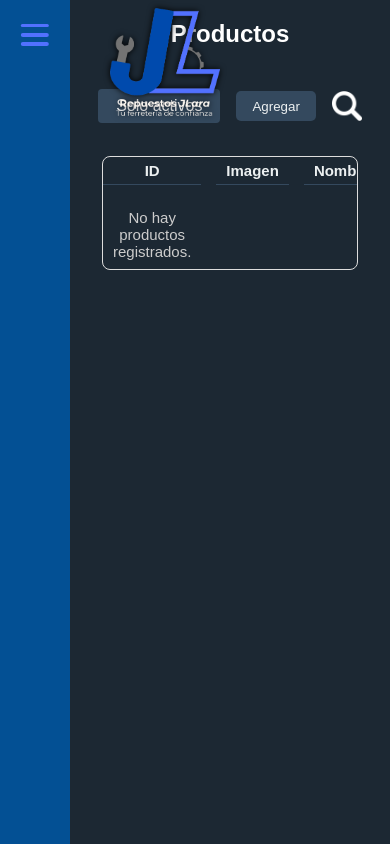
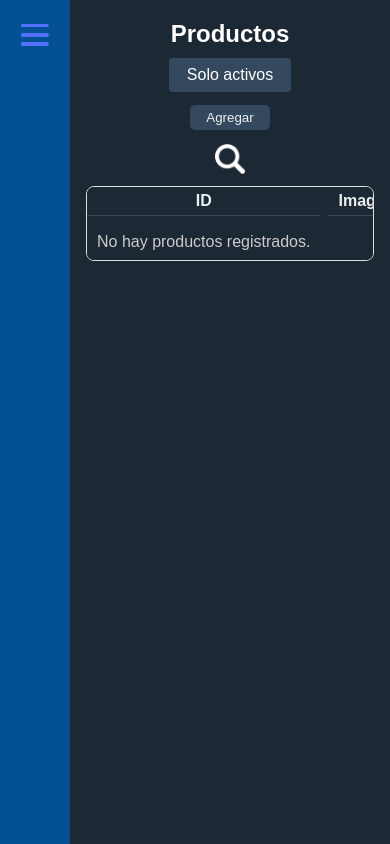
Before and after one commit to XavierL2305/Proyecto-TIII, a Django app: page /productos/ in a window 390 px wide. Run offline with Django 5.2, Linux system fonts and the light colour scheme; data that the repository does not hold is empty.

Commit message:
actualizacion responsive productos

```diff
--- a/productos/static/productos/styles_productos.css
+++ b/productos/static/productos/styles_productos.css
@@ -128,9 +128,11 @@ h1, h2 {
   background-color: var(--fondos);
   border-radius: 0.5rem;
   border: solid 1px #ddd;
+
+  /* Aquí agregamos scroll horizontal cuando sea necesario */
+  max-width: 100%;
   overflow-x: auto;
-  font-size: 15px;
-  overflow: hidden;
+  white-space: nowrap;
 }
 
 .tabla .thead {
@@ -371,8 +373,41 @@ input::placeholder{
   opacity: 1; /* Ensures placeholder is visible */
 }
 
-
 .filtros-inputs select:focus,
 .filtros-inputs input[type="text"]:focus {
   border-color: #2980b9;
 }
+
+@media (max-width: 700px) {
+  .logo img{
+    width: 70px; /* tamaño más pequeño */
+    height: 70px;
+    transition: all 0.3s ease-in-out;
+  }
+  .center-filters {
+    display: flex !important;
+    flex-direction: column;
+    align-items: center;
+    gap: 0.85rem;
+    margin: 1px;
+    transition: all 0.3s ease-in-out;
+  }
+  .tabla {
+    gap: 0.5em;
+    margin: 30px 1rem 1rem;
+    transition: all 0.3s ease-in-out;
+  }
+}
+
+@media (max-width: 500px) {
+  .logo img{
+    width: 0px; /* tamaño más pequeño */
+    height: 0px;
+    transition: all 0.3s ease-in-out;
+  }
+  .formulario.activate{
+    width: 60%;
+    margin-left: 25px;
+  }
+
+}
--- a/productos/templates/productos/productos.html
+++ b/productos/templates/productos/productos.html
@@ -24,12 +24,10 @@
 {% block content %}
 <section class="productos">
 
-  <!-- Título centrado arriba -->
   <div class="titulo-container">
     <h1 class="titulo">Productos</h1>
   </div>
 
-  <!-- Controles centrados debajo del título -->
   <div class="center-filters">
     <form method="get" id="form_filtro" class="dropdown-filtro">
       <div class="dropdown">
@@ -73,7 +71,6 @@
       </div>
     </div>
 
-    <!-- Botones aceptar y cancelar -->
     <div class="actions" style="margin-top: 1rem; text-align: center;">
       <button type="button" id="boton_aceptar_filtro" class="button">Aceptar</button>
       <button type="button" name="cancelar" class="button">Cancelar</button>
--- a/productos/views.py
+++ b/productos/views.py
@@ -5,7 +5,7 @@ from .forms import ProductoForm
 
 def productos(request):
     filtro = request.GET.get('filtro', 'activos')
-    # No aplicamos filtro por búsqueda en backend ya que usas filtro frontend
+    #if para buscar prodictos si el estado es activo o eliminado
     if filtro == 'eliminados':
         productos = Productos.objects.filter(status=False)
     else:
```
Also changed, not shown: productos/static/productos/productos.js (+7 -8 lines).
